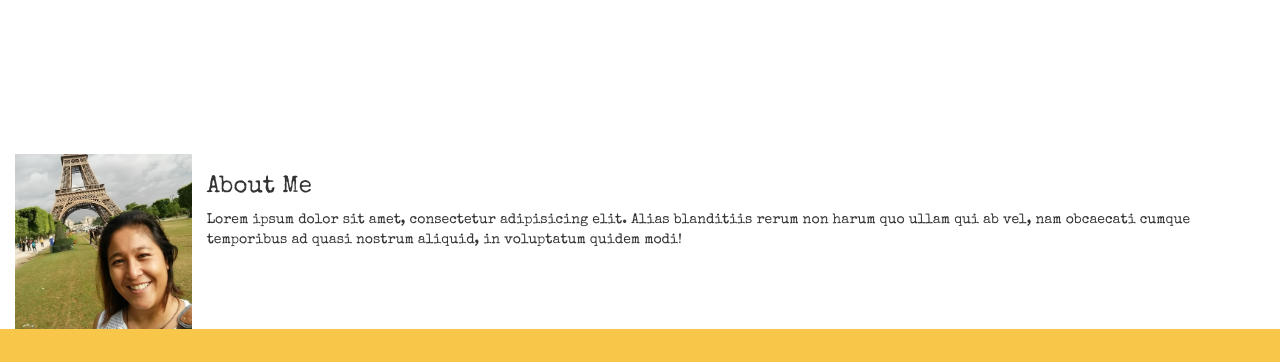
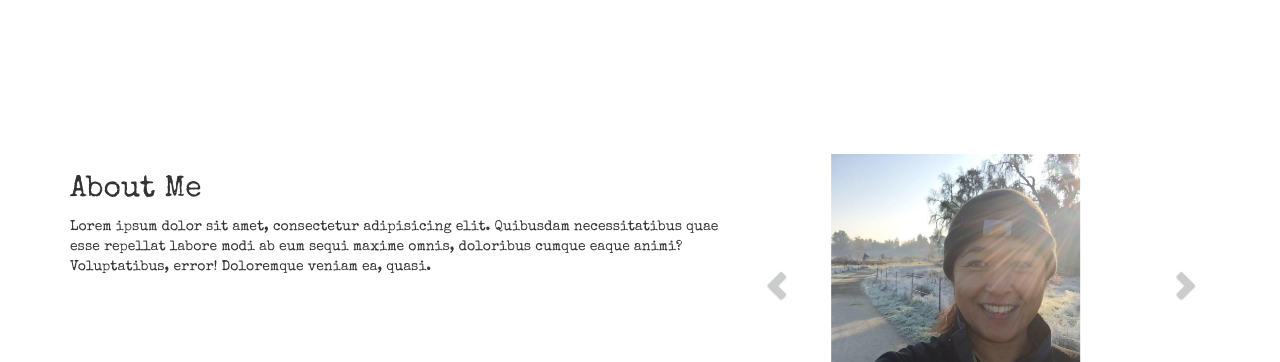
Before and after one commit to sspalmer/portfolio, a plain HTML site: page index.html in a window 1280 px wide. Shown: the part 1076-1438 px from the top of the page. Drawn offline with nearby package versions, Linux system fonts and the light colour scheme.

Commit message:
changed layout to my-story. added carousel.

```diff
--- a/css/styles.css
+++ b/css/styles.css
@@ -64,6 +64,24 @@ body {
   height: 250px;
 }
 
+/* MY STORY STYLES */
+#my-story {
+  height: 500px;
+}
+
+.carousel-inner .item img {
+margin: auto;
+}
+
+.carousel-control.left {
+  color: #959A9C;
+  background-image: none;
+}
+
+.carousel-control.right {
+  color: #959A9C;
+  background-image: none;
+}
 
 /* FOOTER STYLES START */
 footer {
--- a/index.html
+++ b/index.html
@@ -61,16 +61,43 @@
     </div>
     <!-- WORK ENDS -->
     <!-- MY STORY STARTS -->
-    <div class="row col-sm-12">
-      <div class="media">
-        <div class="media-left">
-          <a href="#">
-            <img class="media-object col-sm-2 col-xs-6" src="img/selfie2.jpg" alt="Profile Pic">
-          </a>
-          <h3>About Me</h3>
-          <p>Lorem ipsum dolor sit amet, consectetur adipisicing elit. Alias blanditiis rerum non harum quo ullam qui ab vel, nam obcaecati cumque temporibus ad quasi nostrum aliquid, in voluptatum quidem modi!</p>
-        </div>
-      </div>
+    <div class="container" id="my-story">
+    	<div class="row">
+    		<div class="col-sm-7 col-xs-12">
+    			<!-- ABOUT ME STARTS -->
+					<h2>About Me</h2>
+					<p>Lorem ipsum dolor sit amet, consectetur adipisicing elit. Quibusdam necessitatibus quae esse repellat labore modi ab eum sequi maxime omnis, doloribus cumque eaque animi? Voluptatibus, error! Doloremque veniam ea, quasi.</p>
+					<!-- ABOUT ME ENDS -->
+    		</div>
+    		<div class="col-sm-5 col-xs-12">
+					<!-- PICTURE CAROUSEL STARTS -->
+					<div id="carousel-example-generic" class="carousel slide" data-ride="carousel">
+					  <!-- Wrapper for slides -->
+					  <div class="carousel-inner" role="listbox">
+					    <div class="item active">
+					      <img src="img/selfie1.jpg" alt="...">
+					      <div class="carousel-caption"></div>
+					    </div>
+					    <div class="item">
+					      <img src="img/selfie2.jpg" alt="...">
+					    </div>
+							<div class="item">
+					      <img src="img/selfie3.jpg" alt="...">
+							</div>
+					   </div>
+					 </div>
+					  <!-- Controls -->
+					  <a class="left carousel-control" href="#carousel-example-generic" role="button" data-slide="prev">
+					    <span class="glyphicon glyphicon-chevron-left" aria-hidden="true"></span>
+					    <span class="sr-only">Previous</span>
+					  </a>
+					  <a class="right carousel-control" href="#carousel-example-generic" role="button" data-slide="next">
+					    <span class="glyphicon glyphicon-chevron-right" aria-hidden="true"></span>
+					    <span class="sr-only">Next</span>
+					  </a>
+					<!-- PICTURE CAROUSEL ENDS -->
+    		</div>
+    	</div>
     </div>
     <!-- MY STORY ENDS -->
     <!-- FOOTER STARTS -->
```
